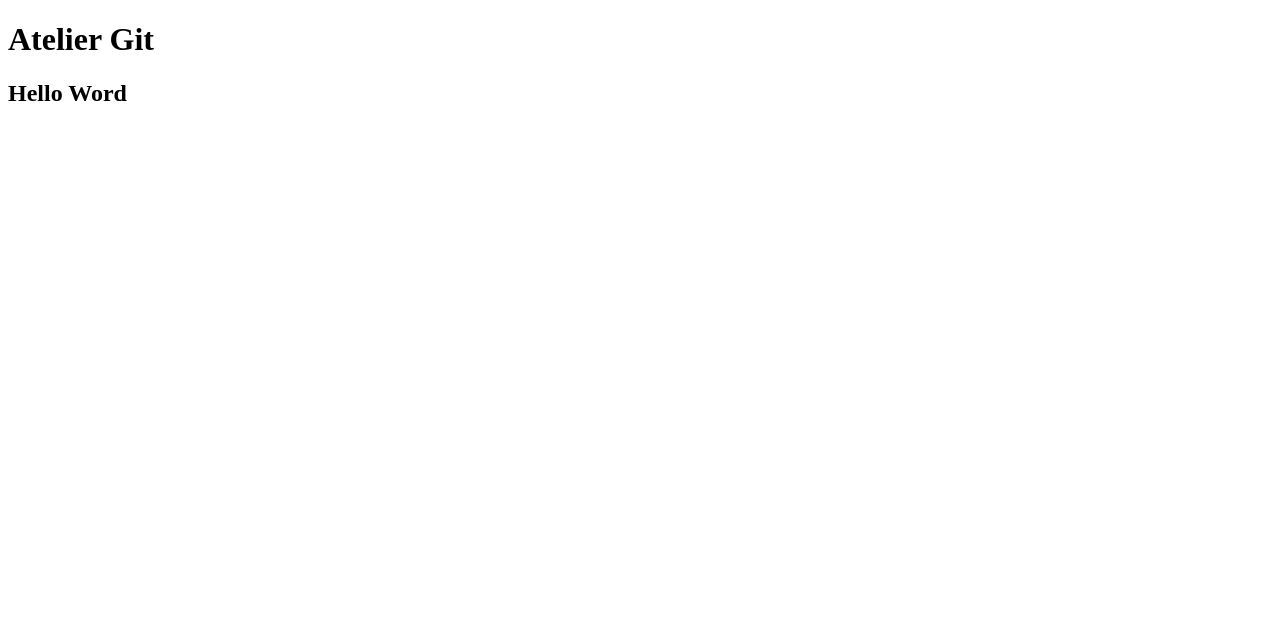
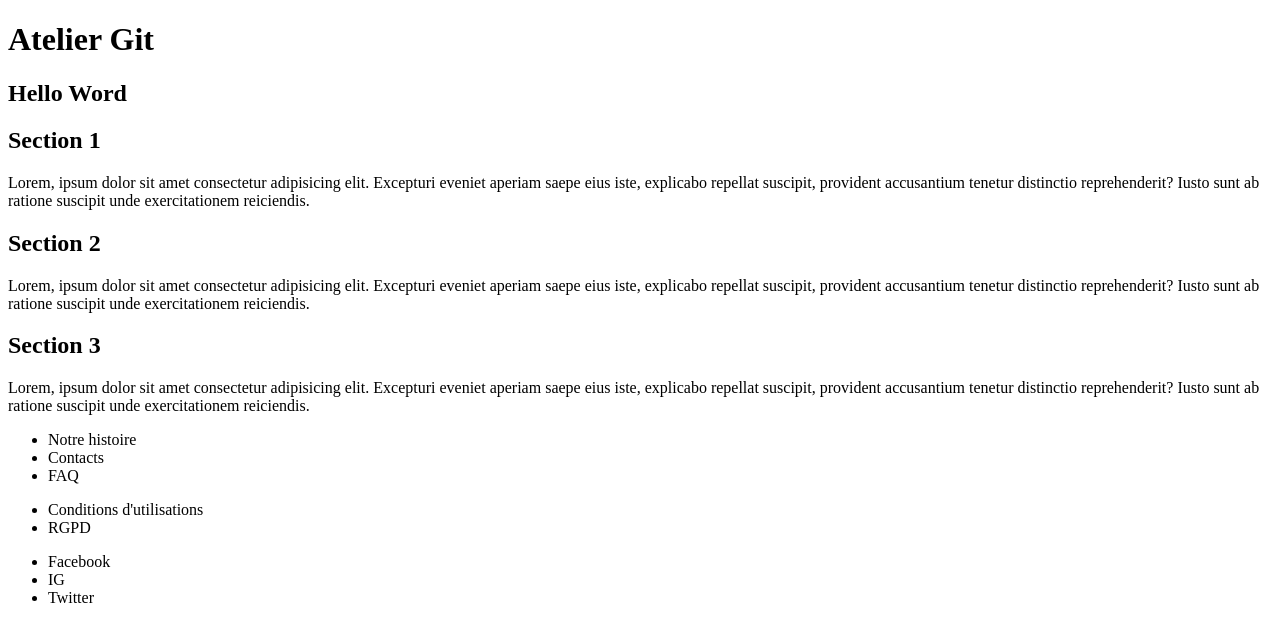
Before and after one commit to Milbal/atelier_git, a plain HTML site: page index.html in a window 1280 px wide. Drawn offline with Linux system fonts and the light colour scheme.

Commit message:
Ajout branch section principale et footer + début de contenu

```diff
--- a/index.html
+++ b/index.html
@@ -19,6 +19,46 @@
 
     </header>
 
+    <main>
+        <section>
+            <h2>Section 1</h2>
+            <p>Lorem, ipsum dolor sit amet consectetur adipisicing elit. Excepturi eveniet aperiam saepe eius iste, explicabo repellat suscipit, provident accusantium tenetur distinctio reprehenderit? Iusto sunt ab ratione suscipit unde exercitationem reiciendis.</p>
+        </section>
+
+        <section>
+            <h2>Section 2</h2>
+            <p>Lorem, ipsum dolor sit amet consectetur adipisicing elit. Excepturi eveniet aperiam saepe eius iste, explicabo repellat suscipit, provident accusantium tenetur distinctio reprehenderit? Iusto sunt ab ratione suscipit unde exercitationem reiciendis.</p>
+        </section>
+
+        <section>
+            <h2>Section 3</h2>
+            <p>Lorem, ipsum dolor sit amet consectetur adipisicing elit. Excepturi eveniet aperiam saepe eius iste, explicabo repellat suscipit, provident accusantium tenetur distinctio reprehenderit? Iusto sunt ab ratione suscipit unde exercitationem reiciendis.</p>
+        </section>
+    </main>
+
+    <footer>
+        <div id="infosGen">
+            <ul>
+                <li>Notre histoire</li>
+                <li>Contacts</li>
+                <li>FAQ</li>
+            </ul>
+        </div>
+        <div id="rgpd">
+            <ul>
+                <li>Conditions d'utilisations</li>
+                <li>RGPD</li>
+            </ul>
+        </div>
+        <div id="reseaux">
+            <ul>
+                <li>Facebook</li>
+                <li>IG</li>
+                <li>Twitter</li>
+            </ul>
+        </div>
+    </footer>
+
 
 </body>
 </html>
```
